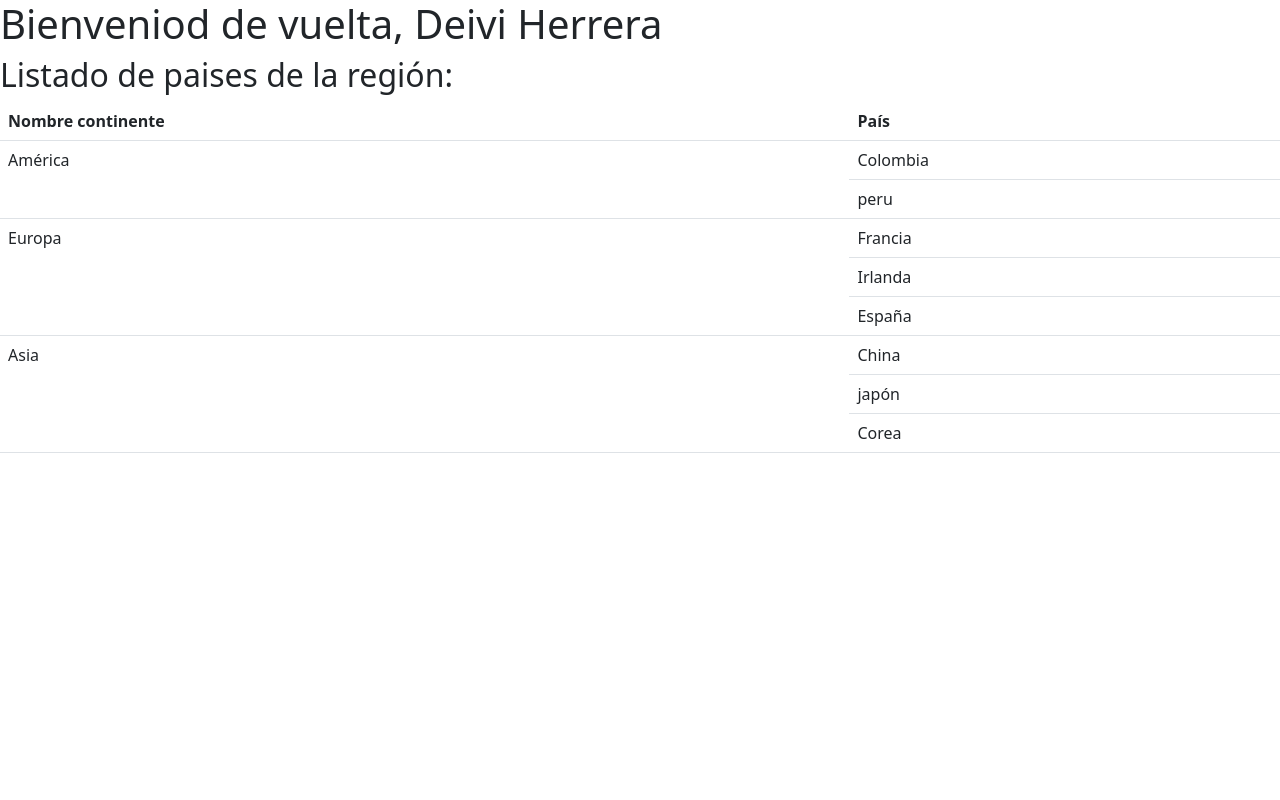
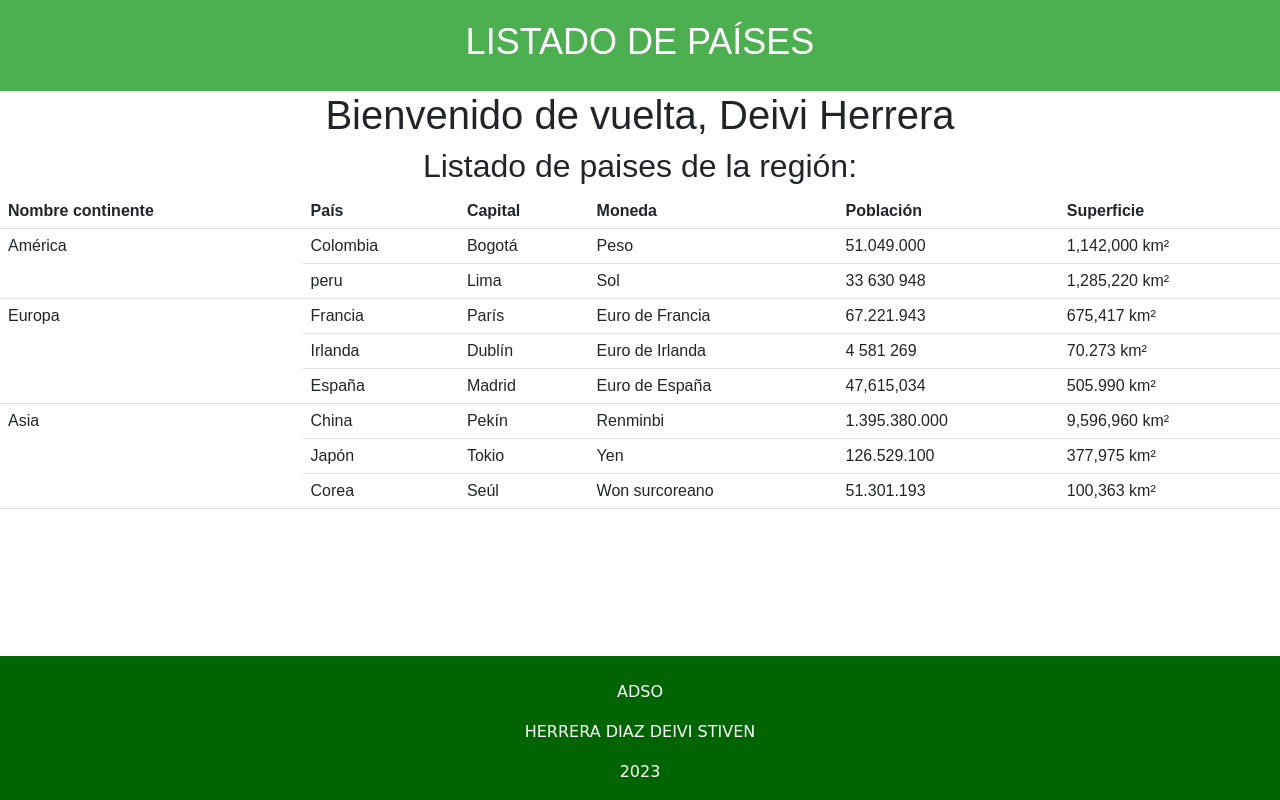
Before and after one commit to DeiviHerreraDiaz/paises-flask-2687386, a Flask app: page /paises in a window 1280 px wide. Run offline with Flask 3, Linux system fonts and the light colour scheme; some libraries are stand-ins or nearby versions.

Commit message:
mensaje de confirmación

```diff
--- a/main.py
+++ b/main.py
@@ -23,60 +23,102 @@
              "paises" : [
                  "Colombia",
                  "peru"
+             ],
+             "capital" : [
+                "Bogotá",
+                "Lima"
+             ],
+             "moneda" : [
+                 "Peso",
+                 "Sol"
+             ],
+             "población" : [
+                 "51.049.000",
+                 "33 630 948"
+             ],
+
+             "superficie" :[
+                 "1,142,000 km²",
+                 "1,285,220 km²"
              ]
+
          }
         ]
         ,
         [
          {
-            "nombre" : "Europa",
-            "paises" : [
-                "Francia",
-                "Irlanda",
-                "España"
+             "nombre" : "Europa",
+             "paises" : [
+                 "Francia",
+                 "Irlanda",
+                 "España"
+             ],
+             "capital" : [
+                "París",
+                "Dublín",
+                "Madrid"
+             ],
+             "moneda" : [
+                 "Euro de Francia",
+                 "Euro de Irlanda",
+                 "Euro de España"
+             ],
+             "población" : [
+                 "67.221.943",
+                 "4 581 269",
+                 "47,615,034"
+             ],
+
+             "superficie" :[
+                 "675,417 km²",
+                 "70.273 km²",
+                 "505.990 km²"
              ]
+
          }
         ]
         ,
         [
          {
-            "nombre" : "Asia",
-            "paises" : [
-                "China",
-                "japón",
-                "Corea"
-                ]
+             "nombre" : "Asia",
+             "paises" : [
+                 "China",
+                 "Japón",
+                 "Corea"
+             ],
+             "capital" : [
+                "Pekín",
+                "Tokio",
+                "Seúl"
+
+             ],
+             "moneda" : [
+                 "Renminbi",
+                 "Yen",
+                 "Won surcoreano"
+             ],
+             "población" : [
+                 "1.395.380.000",
+                 "126.529.100",
+                 "51.301.193"
+             ],
+
+             "superficie" :[
+                 "9,596,960 km²",
+                 "377,975 km²",
+                 "100,363 km²"
+             ]
+
          }
         ]
 
 
 
-        # [
-        # 'Colombia',
-        # 'Peru',
-        # 'Argentina'
-        #  ],
-        # [
-        # 'España',
-        # 'Inglaterra',
-        # 'Rusia',
-        # ],
-        # [
-        # 'Irlanda',
-        # 'Japón',
-        # 'China',
-        # ]
+    ]
 
 
-    ]
+    # PAISES
 
-    # longitudAmerica = [ len(paises[0][0]["paises"])
-    #             ]
-
-    # longitudEuropa = [ len(paises[1][0]["paises"])
-    # ]
-
-    # longitudAsia = [ len(paises[2][0]["paises"])
 
     contador_paises_america = 0
     for paisesAmerica in paises[0][0]["paises"]:
@@ -91,6 +133,75 @@
     for paisesAsia in paises[2][0]["paises"]:
         contador_paises_asia = contador_paises_asia + 1
 
+    # CAPITAL
+
+    contador_capitales_america = 0
+    for capitalAmerica in paises[0][0]["capital"]:
+        contador_capitales_america += 1
+    print(contador_capitales_america)
+
+    contador_capitales_europa = 0
+    for capitalEuropa in paises[1][0]["capital"]:
+        contador_capitales_europa += 1
+    print(contador_capitales_europa)
+
+    contador_capitales_asia = 0
+    for capitalAsia in paises[2][0]["capital"]:
+        contador_capitales_asia += 1
+    print(contador_capitales_asia)
+
+
+    # MONEDA
+
+    contador_moneda_america = 0
+    for monedaAmerica in paises[0][0]["moneda"]:
+        contador_moneda_america += 1
+    print(contador_moneda_america)
+
+    contador_moneda_europa = 0
+    for monedaEuropa in paises[1][0]["moneda"]:
+        contador_moneda_europa += 1
+    print(contador_moneda_europa)
+
+    contador_moneda_asia = 0
+    for monedaAsia in paises[2][0]["moneda"]:
+        contador_moneda_asia += 1
+    print(contador_moneda_asia)
+
+
+    # POBLACIÓN
+
+    contador_poblacion_america = 0
+    for poblacionAmerica in paises[0][0]["población"]:
+        contador_poblacion_america += 1
+    print(contador_poblacion_america)
+
+    contador_poblacion_europa = 0
+    for poblacionEuropa in paises[0][0]["población"]:
+        contador_poblacion_europa += 1
+    print(contador_poblacion_europa)
+
+    contador_poblacion_asia = 0
+    for poblacionAsia in paises[0][0]["población"]:
+        contador_poblacion_asia += 1
+    print(contador_poblacion_asia)
+
+    # SUPERFICIE
+
+    contador_superificie_america = 0
+    for superficieAmerica in paises[0][0]["superficie"]:
+        contador_superificie_america += 1
+    print(contador_superificie_america)
+
+    contador_superificie_europa = 0
+    for superficieEuropa in paises[0][0]["superficie"]:
+        contador_superificie_europa += 1
+    print(contador_superificie_europa)
+
+    contador_superificie_asia = 0
+    for superficieAsia in paises[0][0]["superficie"]:
+        contador_superificie_asia += 1
+    print(contador_superificie_asia)
     user = 'Deivi Herrera'
 
     return render_template('paises_listas.html',
@@ -98,4 +209,16 @@
                         continentes = paises,
                         contador_paises_america = contador_paises_america,
                         contador_paises_europa = contador_paises_europa,
-                        contador_paises_asia = contador_paises_asia)
+                        contador_paises_asia = contador_paises_asia,
+                        contador_moneda_america = contador_moneda_america,
+                        contador_moneda_europa = contador_moneda_europa,
+                        contador_moneda_asia = contador_moneda_asia,
+                        contador_capitales_america = contador_capitales_america,
+                        contador_capitales_europa = contador_capitales_europa,
+                        contador_capitales_asia = contador_capitales_asia,
+                        contador_poblacion_america = contador_poblacion_america,
+                        contador_poblacion_europa = contador_poblacion_europa,
+                        contador_poblacion_asia = contador_poblacion_asia,
+                        contador_superificie_america = contador_superificie_america,
+                        contador_superificie_europa = contador_superificie_europa,
+                        contador_superificie_asia = contador_superificie_asia)
--- /dev/null
+++ b/style.css
@@ -0,0 +1,44 @@
+body {
+    font-family: Arial, Helvetica, sans-serif;
+  }
+
+  .header {
+    background-color: #4CAF50;
+    color: white;
+    padding: 20px;
+    text-align: center;
+  }
+
+  .header h1 {
+    font-size: 36px;
+  }
+
+  table {
+    border-collapse: collapse;
+    width: 100%;
+  }
+
+  th, td {
+    text-align: left;
+    padding: 8px;
+  }
+
+  tr:nth-child(even) {
+    background-color: #f2f2f2;
+  }
+
+  th {
+    background-color: #4CAF50;
+    color: white;
+  }
+
+  .footer {
+    position: fixed;
+    left: 0;
+    bottom: 0;
+    width: 100%;
+    background-color: #006400;
+    color: white;
+    text-align: center;
+    font-family: "Comic Sans MS", cursive, sans-serif;
+  }
--- a/templates/paises_listas.html
+++ b/templates/paises_listas.html
@@ -2,15 +2,71 @@
 <head>
   <link rel="stylesheet" href="https://cdnjs.cloudflare.com/ajax/libs/bootstrap/5.3.0/css/bootstrap.min.css" integrity="sha512-t4GWSVZO1eC8BM339Xd7Uphw5s17a86tIZIj8qRxhnKub6WoyhnrxeCIMeAqBPgdZGlCcG2PrZjMc+Wr78+5Xg==" crossorigin="anonymous" referrerpolicy="no-referrer" />
   <title>Document</title>
+  <link rel="stylesheet" type="text/css" href="/style.css">
 </head>
 <body>
 
+<style>
+
+    body {
+        font-family: Arial, Helvetica, sans-serif;
+      }
+
+      .header {
+        background-color: #4CAF50;
+        color: white;
+        padding: 20px;
+        text-align: center;
+      }
+
+      .header h1 {
+        font-size: 36px;
+      }
+
+      table {
+        border-collapse: collapse;
+        width: 100%;
+      }
+
+      th, td {
+        text-align: left;
+        padding: 8px;
+      }
+
+      tr:nth-child(even) {
+        background-color: #f2f2f2;
+      }
+
+      th {
+        background-color: #4CAF50;
+        color: white;
+      }
+
+      .footer {
+        position: fixed;
+        left: 0;
+        bottom: 0;
+        width: 100%;
+        background-color: #006400;
+        color: white;
+        text-align: center;
+        font-family: "Comic Sans MS", cursive, sans-serif;
+      }
+
+
+</style>
+
+
+<div class="header">
+  <h1>LISTADO DE PAÍSES</h1>
+</div>
+
 {% if user %}
- <h1> Bienveniod de vuelta, {{ user }}</h1>
+ <h1 align="center"> Bienvenido de vuelta, {{ user }}</h1>
 {% else %}
-<h1> Hola invitado</h1>
+<h1 align="center"> Hola invitado</h1>
 {% endif %}
-<h2>Listado de paises de la región:</h2>
+<h2 align="center">Listado de paises de la región:</h2>
 <table class="table table-hover">
 
     <thead>
@@ -18,33 +74,47 @@
 
         <th>Nombre continente</th>
         <th>País</th>
+        <th>Capital</th>
+        <th>Moneda</th>
+        <th>Población</th>
+        <th>Superficie</th>
 
 </thead>
 
 <tbody>
-
     {% for continente in continentes %}
+        {% for info in continente %}
+            {% for i in range(info.paises|length) %}
                 <tr>
-        {% for info in continente %}
-            {%  if  info.nombre == "América" %}
-                        <td rowspan="{{ contador_paises_america }}" >
-            {%  elif  info.nombre == "Europa" %}
-                        <td rowspan="{{ contador_paises_europa }}" >
-            {%  elif  info.nombre == "Asia" %}
-                        <td rowspan="{{ contador_paises_asia }}" >
-            {%  endif %}
-                        {{  info.nombre  }}
-                        </td>
-                        {% for pais in info.paises  %}
-                            <td>  {{ pais }}  </td>
+                    {% if i == 0 %}
+                        {% if info.nombre == "América" %}
+                            <td rowspan="{{ contador_paises_america }}">{{ info.nombre }}</td>
+                        {% elif info.nombre == "Europa" %}
+                            <td rowspan="{{ contador_paises_europa }}">{{ info.nombre }}</td>
+                        {% elif info.nombre == "Asia" %}
+                            <td rowspan="{{ contador_paises_asia }}">{{ info.nombre }}</td>
+                        {% endif %}
+                    {% endif %}
+                    <td>{{ info.paises[i] }}</td>
+                    <td>{{ info.capital[i] }}</td>
+                    <td>{{ info.moneda[i] }}</td>
+                    <td>{{ info.población[i] }}</td>
+                    <td>{{ info.superficie[i] }}</td>
                 </tr>
-
             {% endfor %}
         {% endfor %}
-    </tr>
     {% endfor %}
 </tbody>
+
 </table>
 
 </body>
+
+<footer class="footer">
+    <br>
+    <p>ADSO</p>
+    <p>HERRERA DIAZ DEIVI STIVEN</p>
+    <p>2023</p>
+  </footer>
+
 </html>
```
Lines whose indentation alone changed are shown as unchanged.
